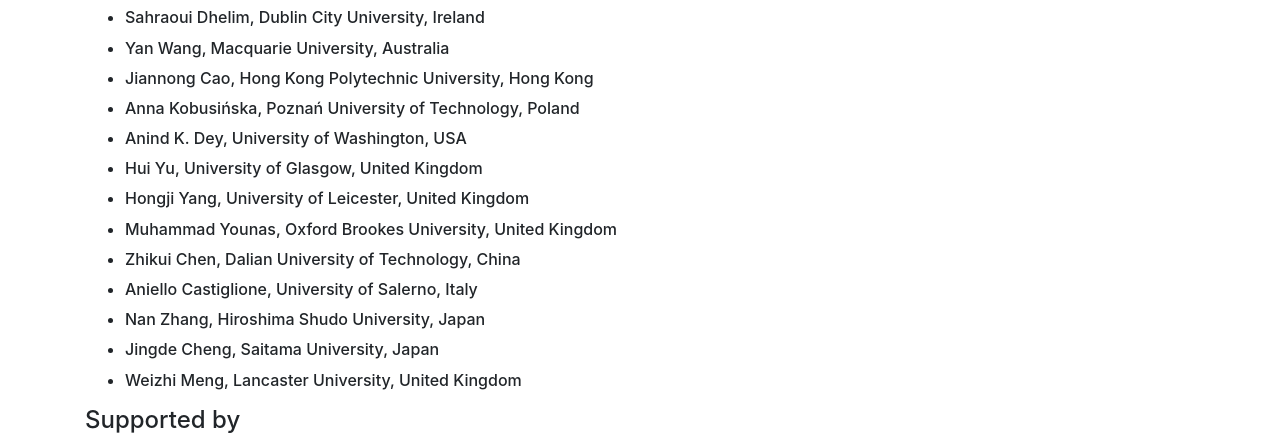
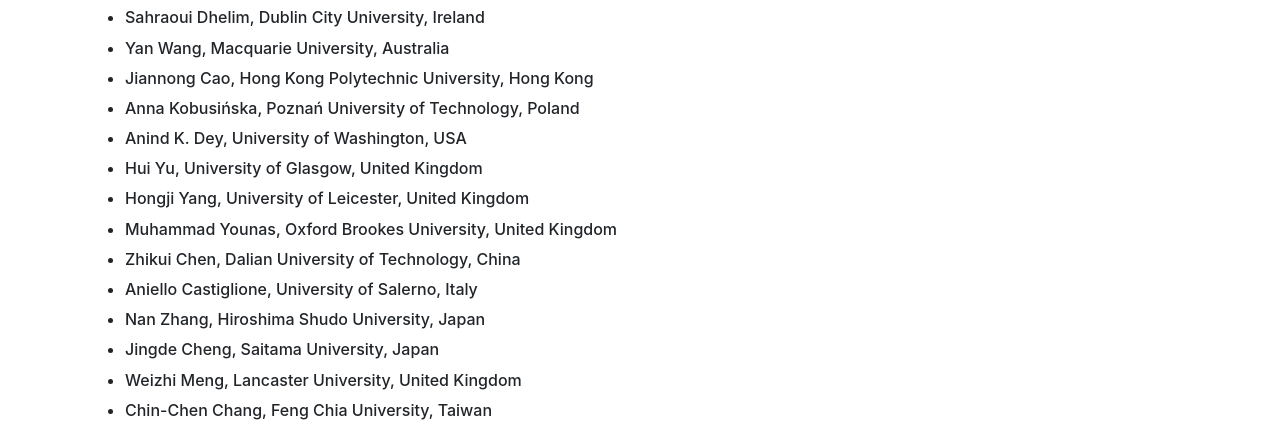
Before and after one commit to GAI-HyperI/GAI-HyperI.github.io, a plain HTML site: page 2026/HAI-Q.html in a window 1280 px wide. Shown: the part 1991-2424 px from the top of the page. Drawn offline with Linux system fonts and the light colour scheme.

Commit message:
HAI-Q Advisory Board

```diff
--- a/2026/HAI-Q.html
+++ b/2026/HAI-Q.html
@@ -293,6 +293,9 @@
           <li>
             <h6>Weizhi Meng, Lancaster University, United Kingdom</h6>
           </li>
+          <li>
+            <h6>Chin-Chen Chang, Feng Chia University, Taiwan</h6>
+          </li>
         </ul>
       </div>
     </section>
```
Also changed, not shown: haiq/index.html (+3 -0 lines).
